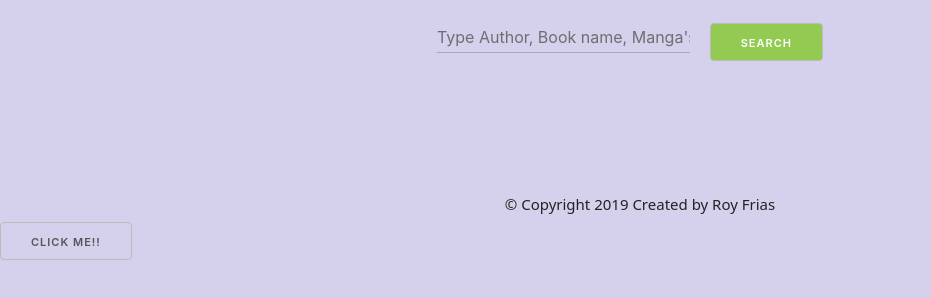
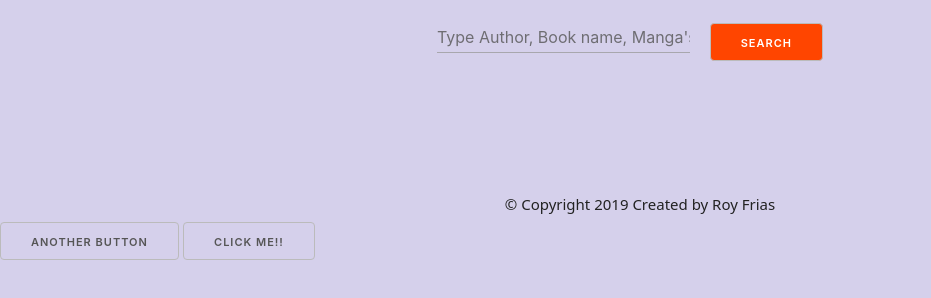
Before and after one commit to LucarioOwns/GitHub_Exercise_Project, a plain HTML site: page index.html in a window 1280 px wide. Shown: the part 80-378 px from the top of the page, without its empty margins (0-931 px from the left). Drawn offline with nearby package versions, Linux system fonts and the light colour scheme.

Commit message:
added new features btn

```diff
--- a/css/project.css
+++ b/css/project.css
@@ -123,7 +123,8 @@ h1 {
   align-items: flex-start;
   cursor: pointer;
   color: #fff;
-  background: #93cb52;
+  /* background: #93cb52; */
+  background: orangered;
 }
 
 #search-btn:hover {
--- a/index.html
+++ b/index.html
@@ -47,7 +47,7 @@
 
   </div>
 
-
+  <button>ANOTHER BUTTON</button>
   <button>CLICK ME!!</button>
   <script type="text/javascript" src="js/project.js"></script>
   <script src="https://cdnjs.cloudflare.com/ajax/libs/materialize/1.0.0/js/materialize.min.js"></script>
```
